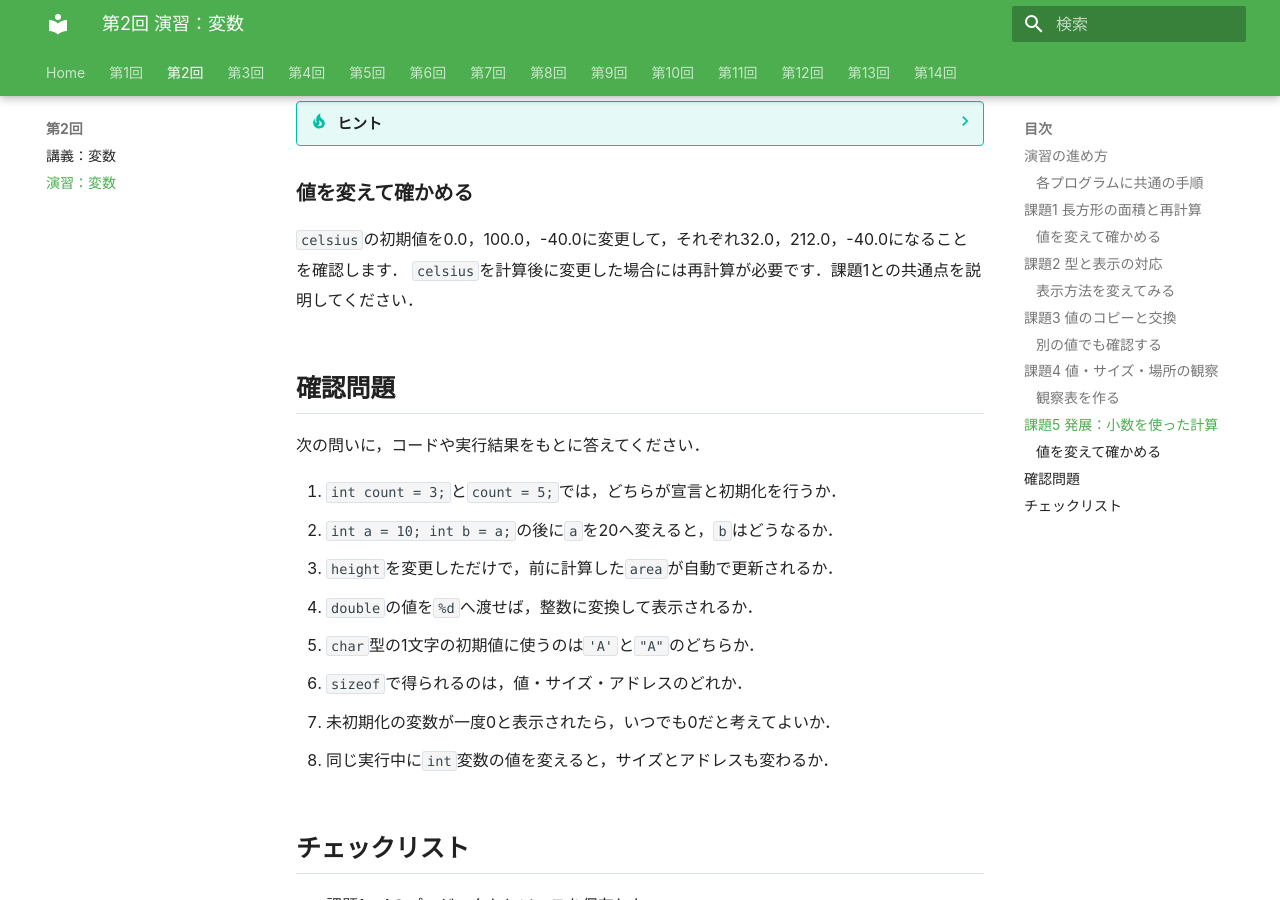
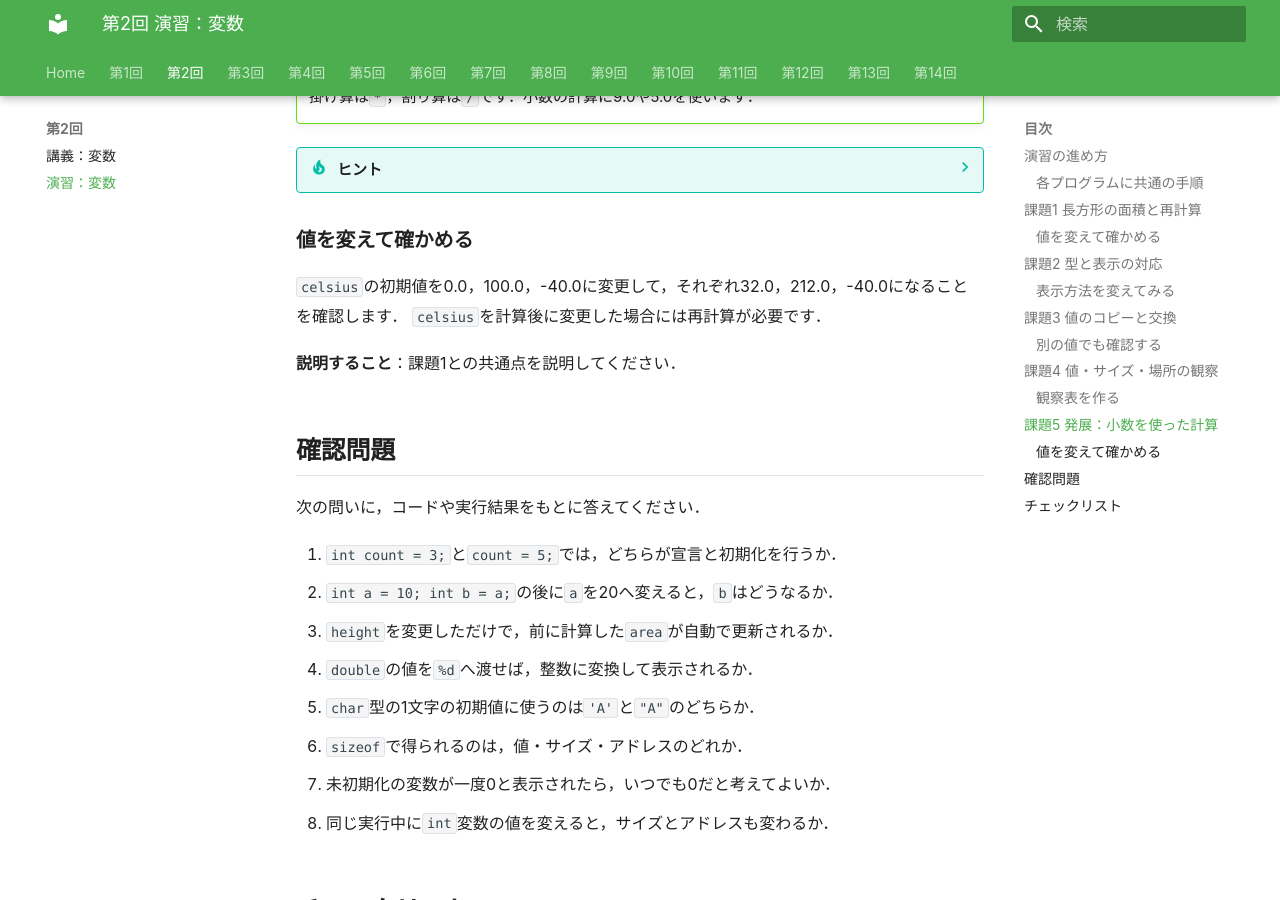
Before and after one commit to t-yokoga/softprac1, an MkDocs documentation site: the page built from docs/ex02.md, in a window 1280 px wide and 900 px high, scrolled down 5145 px. Built offline with MkDocs 1.6.1 and Material for MkDocs 9.7.7, drawn with Linux system fonts in a browser that asks for light colours.

Commit message:
第2回演習の記録・説明項目を更新

```diff
--- a/docs/ex02.md
+++ b/docs/ex02.md
@@ -140,6 +140,7 @@ title: 第2回 演習：変数
 ### 別の値でも確認する
 
 初期値を`a = -3`，`b = 8`とした場合，`a = 5`，`b = 5`とした場合でも確認します．
+
 **記録すること**：一時変数を使わない2文の結果と，`temp`を使った結果の違いを書いてください．
 
 ## 課題4　値・サイズ・場所の観察
@@ -187,7 +188,9 @@ title: 第2回 演習：変数
 ### 値を変えて確かめる
 
 `celsius`の初期値を0.0，100.0，-40.0に変更して，それぞれ32.0，212.0，-40.0になることを確認します．
-`celsius`を計算後に変更した場合には再計算が必要です．課題1との共通点を説明してください．
+`celsius`を計算後に変更した場合には再計算が必要です．
+
+**説明すること**：課題1との共通点を説明してください．
 
 ## 確認問題
 
```
